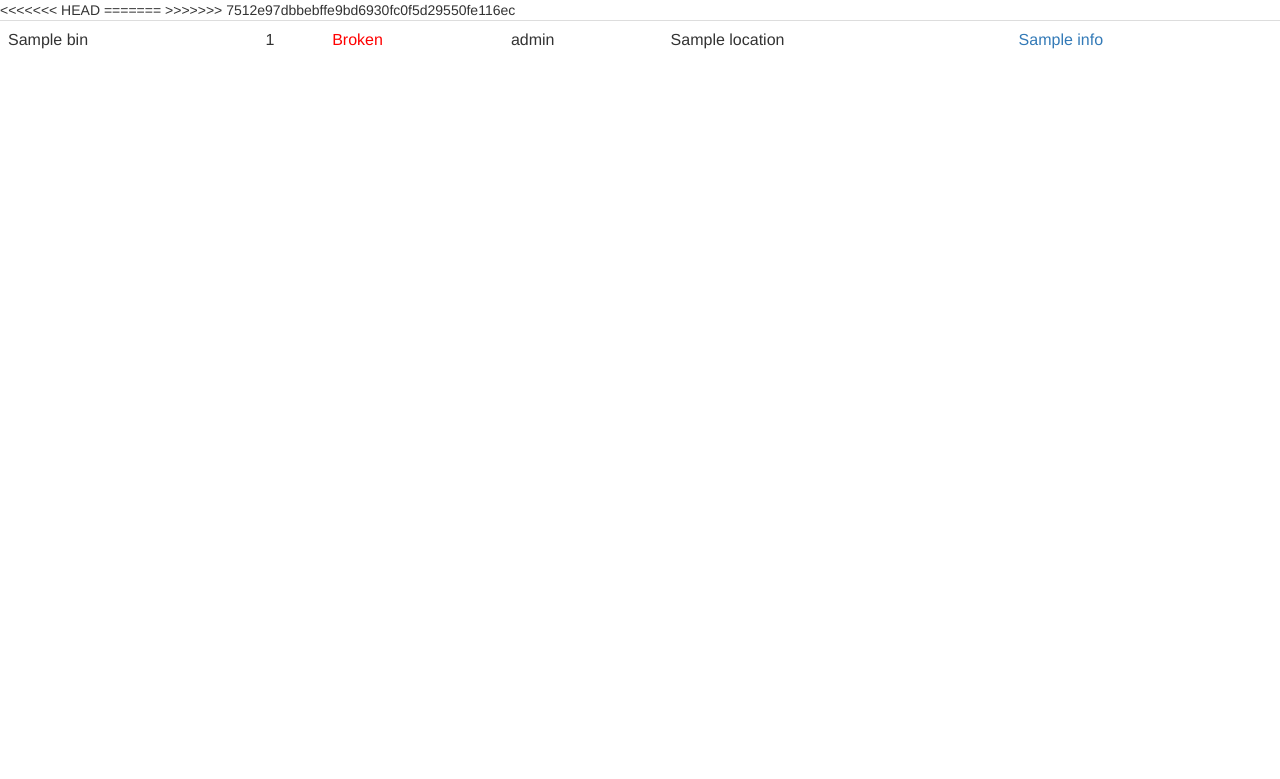
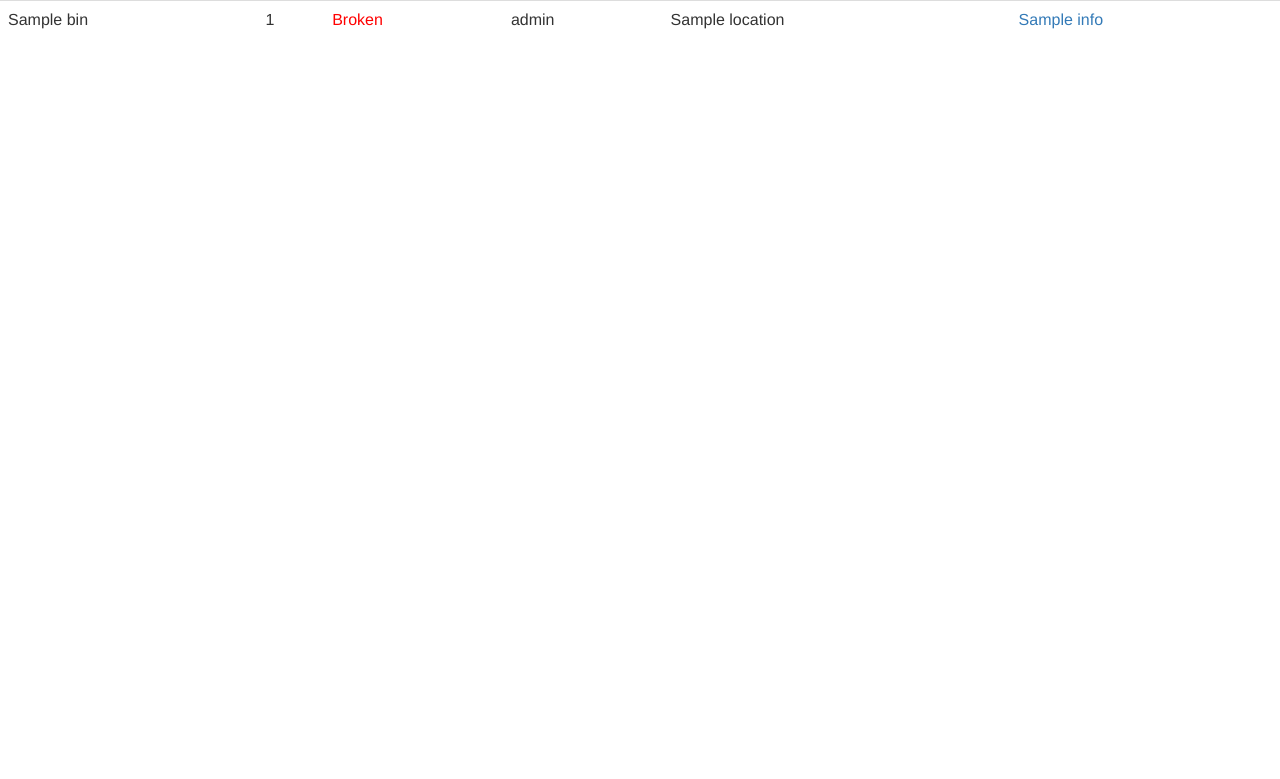
Before and after one commit to MiDro/trashViz, a Django app: template map/templates/map/index.html in a window 1280 px wide. Shown: the top 779 px of the page. Run offline with Django 3.2, Linux system fonts and the light colour scheme; the template is opened without the code that fills it: most values are stand-ins (such as "Sample title", 1, 10 or a date in 2020); parts of the project's set-up code (start-up, migrations or seed data) failed here and were passed over; some libraries are stand-ins or nearby versions.

Commit message:
Fixed merge conflicts

```diff
--- a/map/templates/map/index.html
+++ b/map/templates/map/index.html
@@ -1,5 +1,4 @@
 {% load static %}
-<<<<<<< HEAD
 
 <!-- Latest compiled and minified CSS -->
 <link rel="stylesheet" href="https://maxcdn.bootstrapcdn.com/bootstrap/3.3.7/css/bootstrap.min.css" integrity="sha384-BVYiiSIFeK1dGmJRAkycuHAHRg32OmUcww7on3RYdg4Va+PmSTsz/K68vbdEjh4u" crossorigin="anonymous">
@@ -12,10 +11,9 @@
 <script src="https://maxcdn.bootstrapcdn.com/bootstrap/3.3.7/js/bootstrap.min.js" integrity="sha384-Tc5IQib027qvyjSMfHjOMaLkfuWVxZxUPnCJA7l2mCWNIpG9mGCD8wGNIcPD7Txa" crossorigin="anonymous"></script>
 
 <link rel="stylesheet" type="text/css" href="{% static 'map/style.css' %}" />
-=======
+
 <link rel="stylesheet" type="text/css" href="{% static 'map/style.css' %}"/>
 
->>>>>>> 7512e97dbbebffe9bd6930fc0f5d29550fe116ec
 {% if latest_trash_list %}
 
 	<table class="table">
--- a/map/urls.py
+++ b/map/urls.py
@@ -3,14 +3,11 @@ from . import views
 
 app_name = 'map'
 urlpatterns = [
-<<<<<<< HEAD
     url(r'^$', views.index, name='index'),
     url(r'(?P<trashCan_id>[0-9]+)/$', views.detail, name='detail'),
     url(r'^(?P<trashCan_id>[0-9]+)/$', views.detail, name='detail'),
-=======
     url(r'^$', views.IndexView.as_view(), name='index'),
     url(r'^(?P<pk>[0-9]+)/$',
     	views.DetailView.as_view(),
     	name='detail'),
->>>>>>> 7512e97dbbebffe9bd6930fc0f5d29550fe116ec
 ]
```
